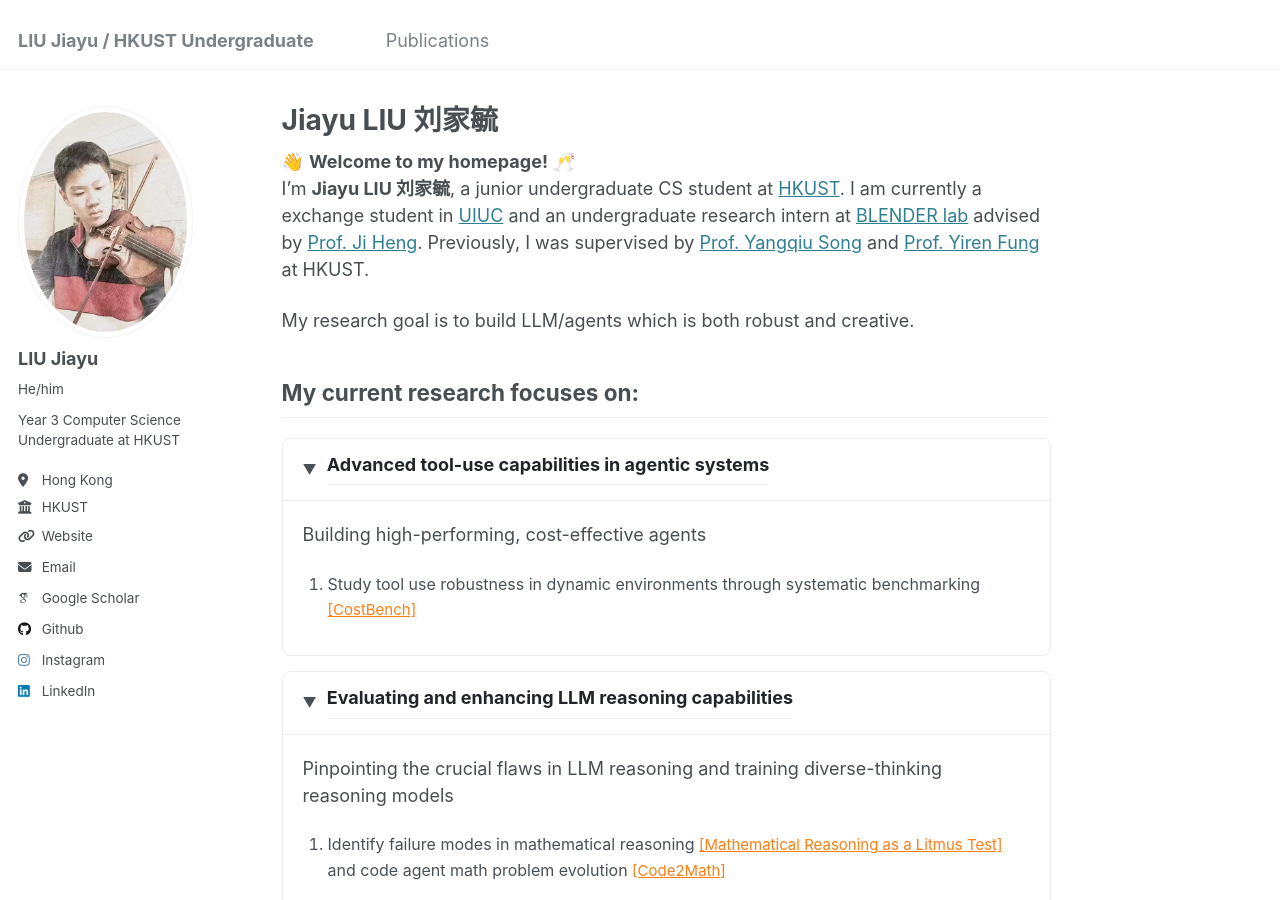
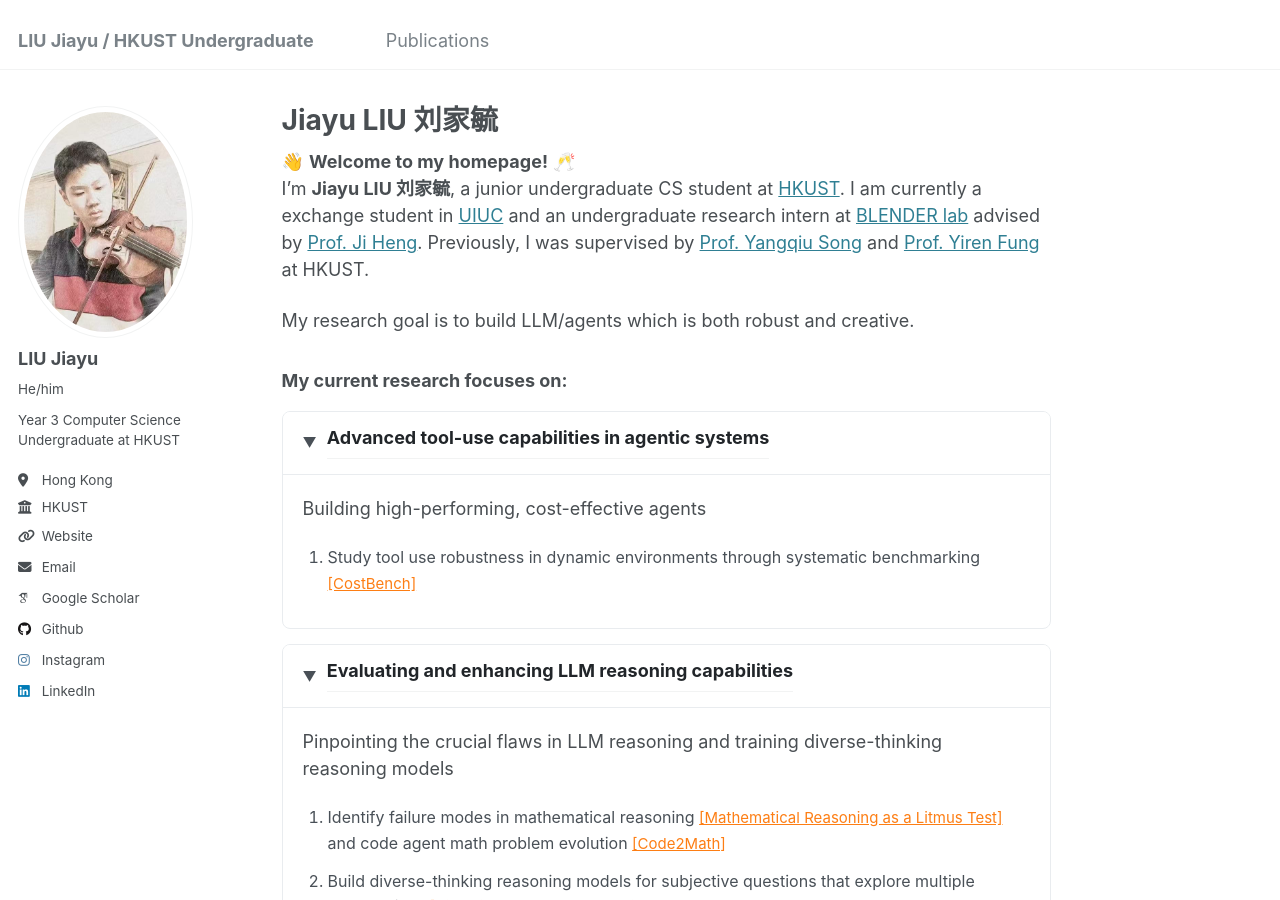
Before and after one commit to JiayuJeff/JiayuJeff.github.io, a Jekyll site: the page built from _pages/about.md, in a window 1280 px wide and 900 px high. Built offline with Jekyll 4.4.1, drawn with Linux system fonts in a browser that asks for light colours; some web fonts are replaced.

```diff
--- a/_pages/about.md
+++ b/_pages/about.md
@@ -87,7 +87,7 @@ My research goal is to build LLM/agents which is both robust and creative.
 }
 </style>
 
-## My current research focuses on:
+### My current research focuses on:
 
 <div class="research-story-container">
   <div class="research-section">
```
